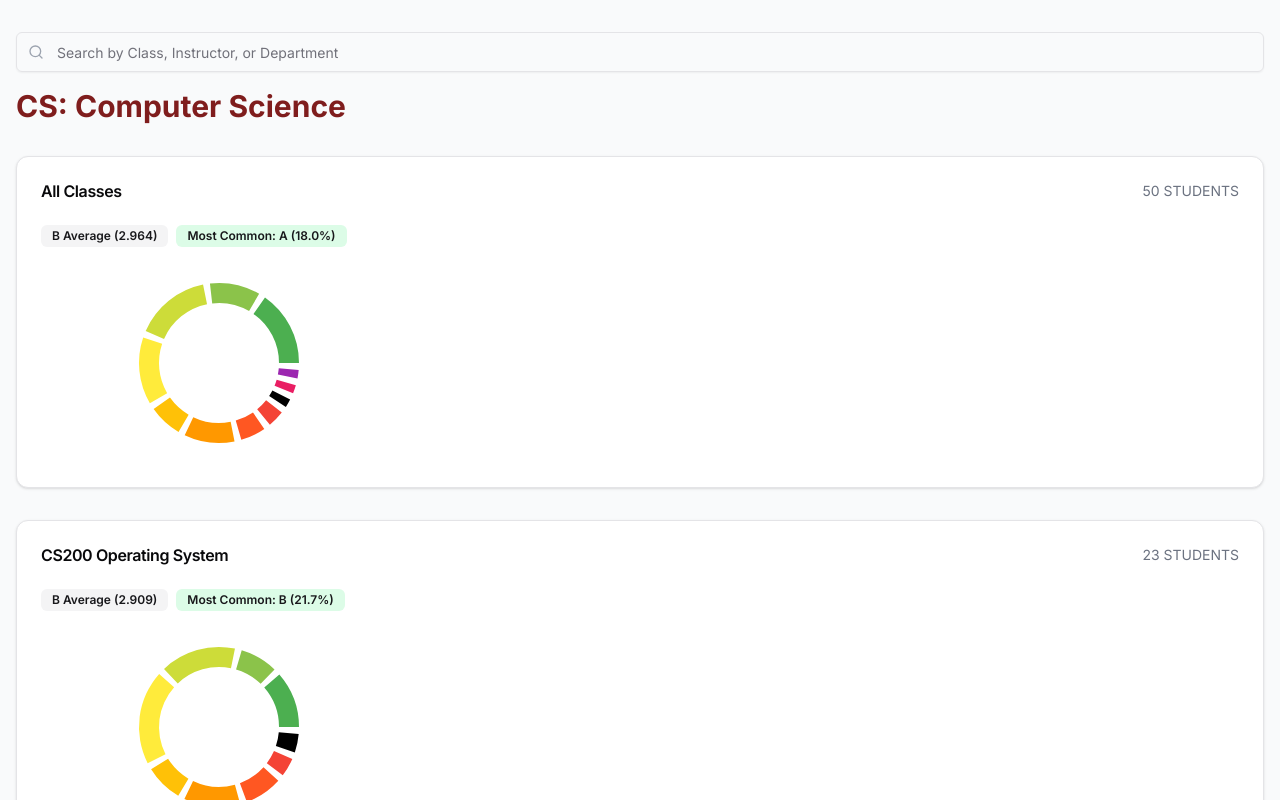
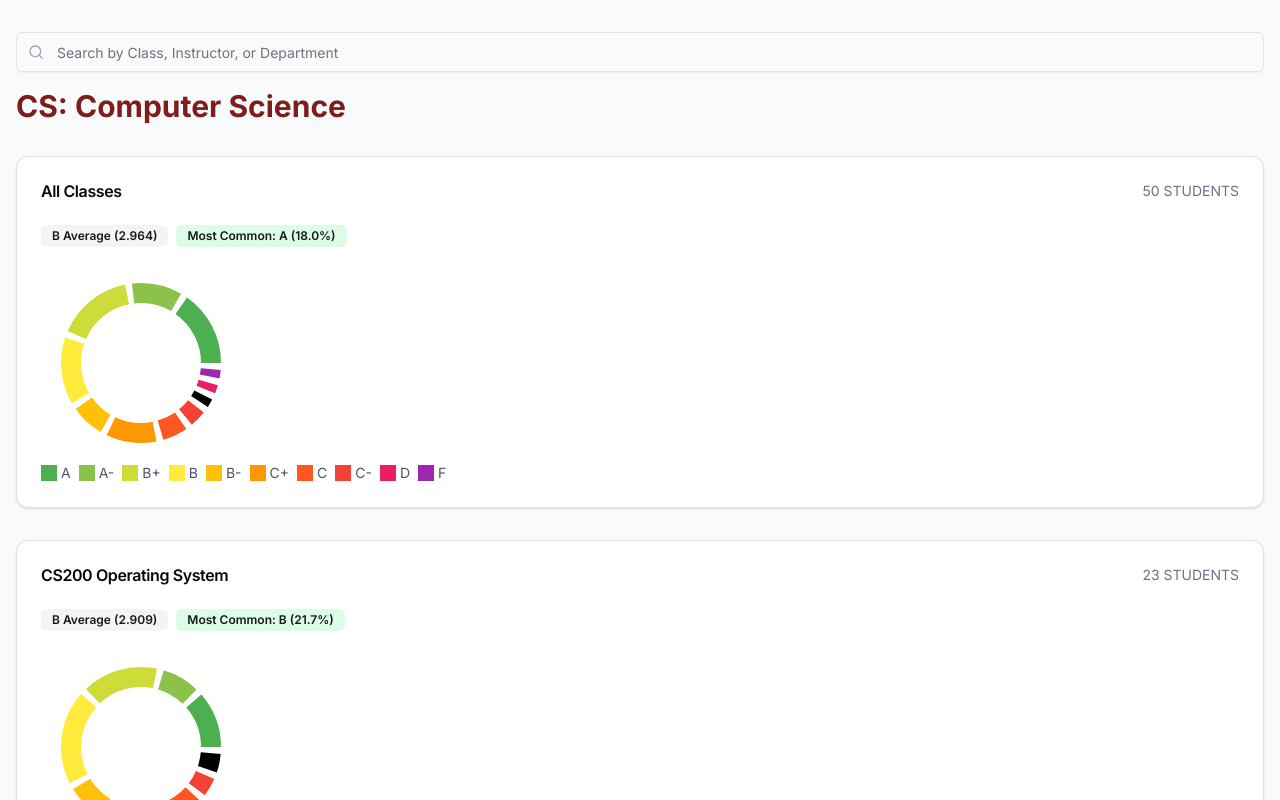
Before and after one commit to eurooooo/UMassGrades, a Next.js app: page /dept/1 in a window 1280 px wide. Shown: the top 800 px of the page. Built offline with nearby package versions, Linux system fonts and the light colour scheme.

Commit message:
add legend to chart

```diff
--- a/components/ClassPageCards.jsx
+++ b/components/ClassPageCards.jsx
@@ -1,6 +1,7 @@
 import { Card, CardContent, CardHeader, CardTitle } from "@/components/ui/card";
 import GradePieChart from "./GradePieChart";
 import { Badge } from "./ui/badge";
+import PieChartLegend from "./PieChartLegend";
 
 export function OverallCard({
   overallData: { students, average, common, gradeData },
@@ -25,6 +26,7 @@ export function OverallCard({
         </p>
 
         <GradePieChart data={gradeData} />
+        <PieChartLegend />
       </CardContent>
     </Card>
   );
--- a/components/GradePieChart.jsx
+++ b/components/GradePieChart.jsx
@@ -12,7 +12,7 @@ export default function GradePieChart({ data }) {
           ])
         ),
       }}
-      className="h-[200px]"
+      className="h-[200px] w-[200px]"
     >
       <ResponsiveContainer width="100%" height="100%">
         <PieChart>
@@ -30,13 +30,8 @@ export default function GradePieChart({ data }) {
             ))}
           </Pie>
           <Tooltip content={<CustomTooltip />} />
-          {/* <Legend /> */}
         </PieChart>
       </ResponsiveContainer>
-      {/* <ChartLegend
-        content={<ChartLegendContent nameKey="grade" />}
-        className="flex-wrap gap-2 [&>*]:basis-1/4 [&>*]:justify-center"
-      /> */}
     </ChartContainer>
   );
 }
--- /dev/null
+++ b/components/PieChartLegend.jsx
@@ -0,0 +1,25 @@
+export default function PieChartLegend() {
+  const scales = [
+    { value: "A", color: "bg-[#4CAF50]" }, // #4CAF50
+    { value: "A-", color: "bg-[#8BC34A]" }, // #8BC34A
+    { value: "B+", color: "bg-[#CDDC39]" }, // #CDDC39
+    { value: "B", color: "bg-[#FFEB3B]" }, // #FFEB3B
+    { value: "B-", color: "bg-[#FFC107]" }, // #FFC107
+    { value: "C+", color: "bg-[#FF9800]" }, // #FF9800
+    { value: "C", color: "bg-[#FF5722]" }, // #FF5722
+    { value: "C-", color: "bg-[#F44336]" }, // #F44336
+    { value: "D", color: "bg-[#E91E63]" }, // #E91E63
+    { value: "F", color: "bg-[#9C27B0]" }, // #9C27B0
+  ];
+
+  return (
+    <div className="flex flex-wrap items-center gap-2">
+      {scales.map((scale) => (
+        <div key={scale.value} className="flex items-center gap-1">
+          <div className={`w-4 h-4 ${scale.color}`} />
+          <span className="text-sm text-gray-600">{scale.value}</span>
+        </div>
+      ))}
+    </div>
+  );
+}
--- a/components/ProfPageCards.jsx
+++ b/components/ProfPageCards.jsx
@@ -1,6 +1,7 @@
 import { Card, CardContent, CardHeader, CardTitle } from "@/components/ui/card";
 import GradePieChart from "./GradePieChart";
 import { Badge } from "./ui/badge";
+import PieChartLegend from "./PieChartLegend";
 
 export function OverallCard({
   overallData: { students, average, common, gradeData },
@@ -22,6 +23,7 @@ export function OverallCard({
         </div>
 
         <GradePieChart data={gradeData} />
+        <PieChartLegend />
       </CardContent>
     </Card>
   );
@@ -29,7 +31,7 @@ export function OverallCard({
 
 export function ClassCard({ clazz, key }) {
   return (
-    <Card key={key} className="mb-4">
+    <Card className="mb-4">
       <CardHeader>
         <div className="flex items-center justify-between">
           <div>
```
